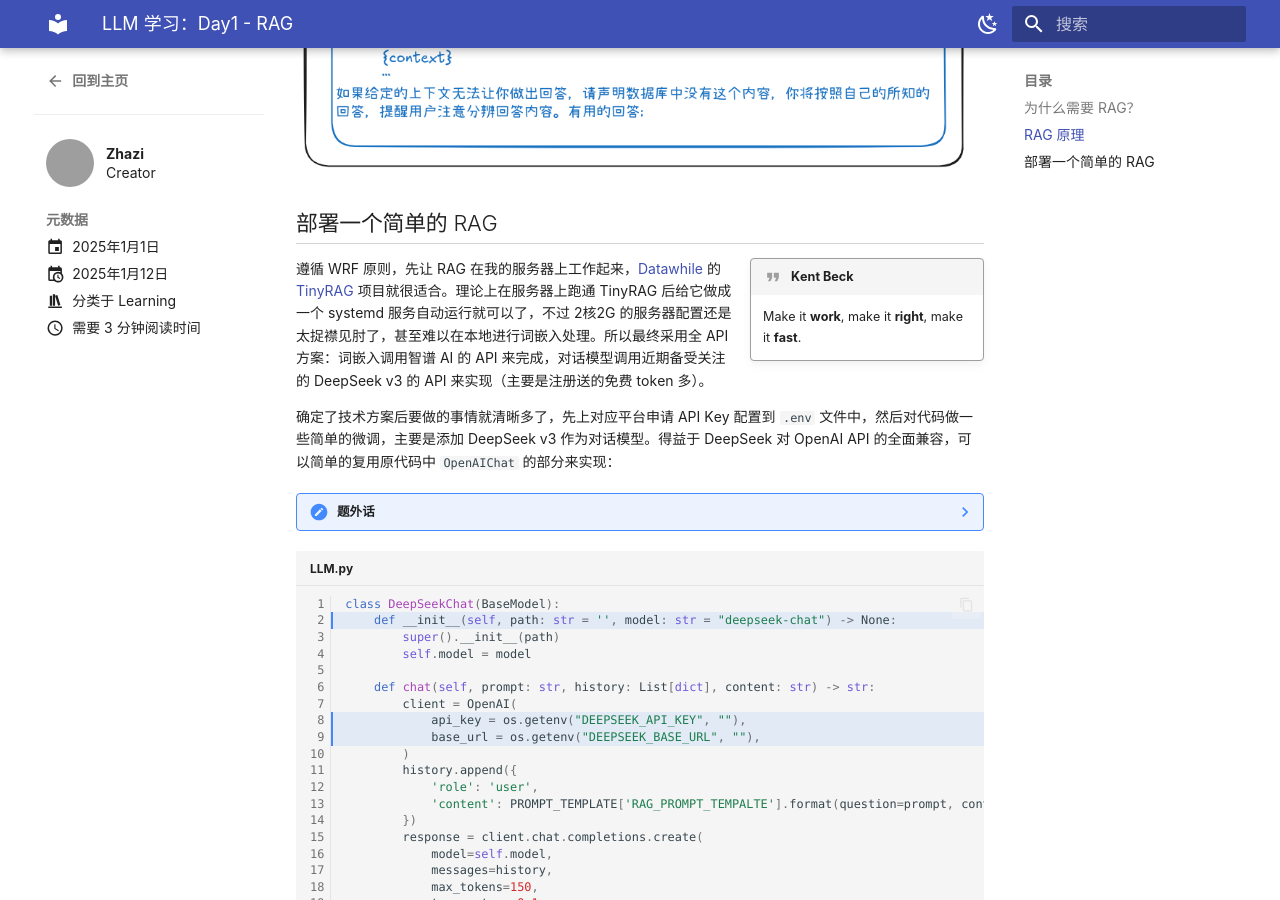
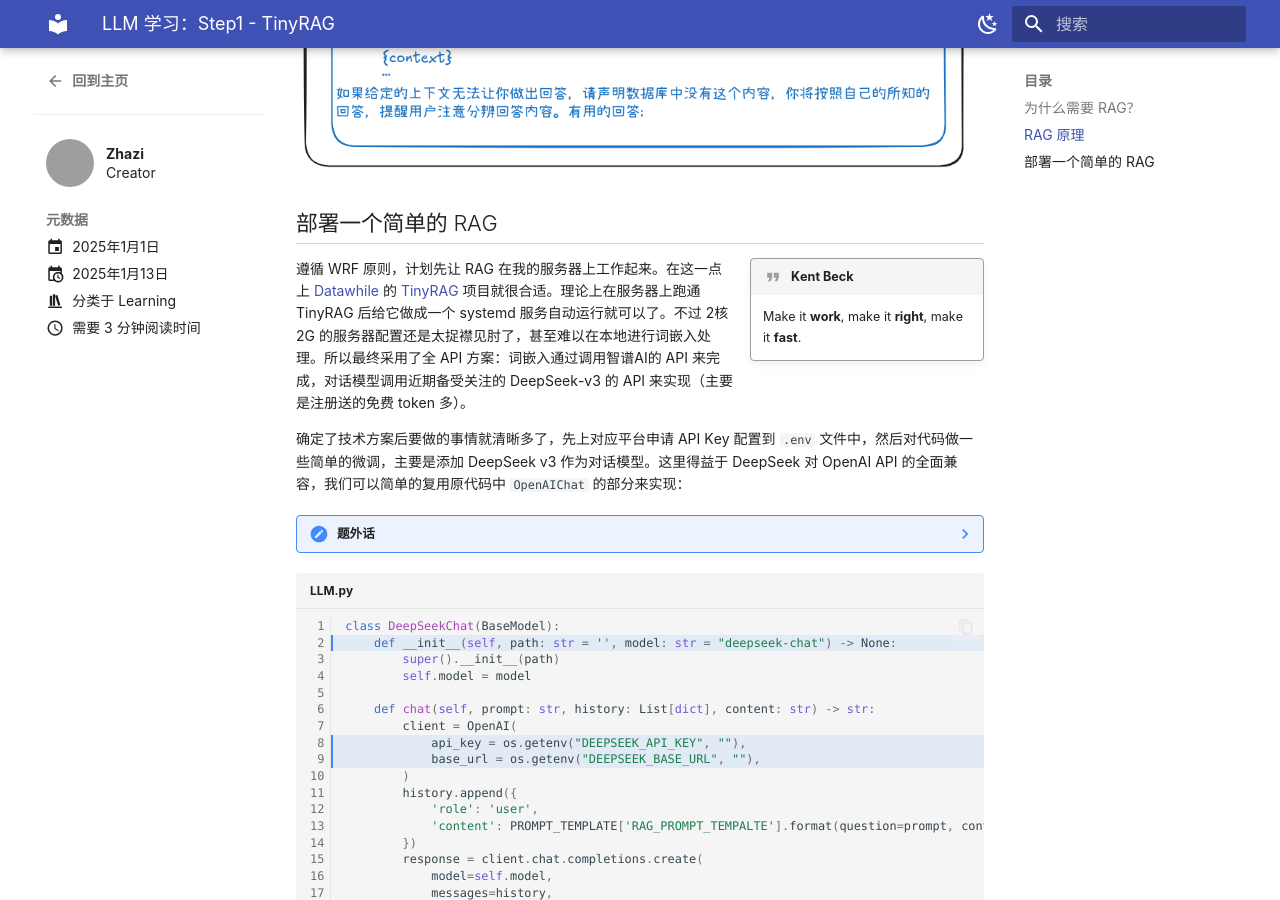
Before and after one commit to the-full/the-full.github.io, an MkDocs documentation site: the page built from docs/blog/posts/llm-Step1-TinyRAG.md, in a window 1280 px wide and 900 px high, scrolled down 1311 px. Built offline with MkDocs 1.6.1 and Material for MkDocs 9.7.7, drawn with Linux system fonts in a browser that asks for light colours; some of the changed text lies outside the part shown; grey boxes are pictures that could not be loaded.

Commit message:
update: 小修小改

```diff
--- a/docs/blog/posts/llm-day1-RAG.md
+++ b/docs/blog/posts/llm-Step1-TinyRAG.md
@@ -1,12 +1,11 @@
 ---
 draft: false
-search:
-  exclude: true
 date:
   created: 2025-01-01
   updated: 2025-01-03
   updated: 2025-01-04
   updated: 2025-01-12
+  updated: 2025-01-13
 categories:
   - Learning
 tags:
@@ -16,14 +15,14 @@
   - zhazi
 ---
 
-# LLM 学习：Day1 - RAG
+# LLM 学习：Step1 - TinyRAG
 
 !!! abstract ""
 
     年末回顾这一年，感觉已经开始落后于时代。一直在做着科研，但所研究方向和主流渐行渐远；一直在尝试使用 ai 工具提高效率，但总是对其背后的技术仍是一知半解。这么一年过去，惊觉自己已经错过了太多。为了避免脱离时代，新的一年就以学习当前 LLM 的相关技术开始吧。
 
-    Day1 计划：在服务器上部署一个简单的 RAG 服务，其知识库内容为本篇以及后续的学习笔记，方便之后回顾。
-    Day2 计划：完成这篇博客
+    计划：在服务器上部署一个简单的 RAG 服务，其知识库内容为本篇以及后续的学习笔记，方便之后回顾。
+    后续：完成这篇博客
 
 ??? notes "RAG"
 
@@ -54,9 +53,9 @@
 
     Make it **work**, make it **right**, make it **fast**.
 
-遵循 WRF 原则，先让 RAG 在我的服务器上工作起来，[Datawhile](https://github.com/datawhalechina) 的 [TinyRAG](https://github.com/datawhalechina/tiny-universe/tree/main/content/TinyRAG) 项目就很适合。理论上在服务器上跑通 TinyRAG 后给它做成一个 systemd 服务自动运行就可以了，不过 2核2G 的服务器配置还是太捉襟见肘了，甚至难以在本地进行词嵌入处理。所以最终采用全 API 方案：词嵌入调用智谱 AI 的 API 来完成，对话模型调用近期备受关注的 DeepSeek v3 的 API 来实现（主要是注册送的免费 token 多）。
+遵循 WRF 原则，计划先让 RAG 在我的服务器上工作起来。在这一点上 [Datawhile](https://github.com/datawhalechina) 的 [TinyRAG](https://github.com/datawhalechina/tiny-universe/tree/main/content/TinyRAG) 项目就很合适。理论上在服务器上跑通 TinyRAG 后给它做成一个 systemd 服务自动运行就可以了。不过 2核2G 的服务器配置还是太捉襟见肘了，甚至难以在本地进行词嵌入处理。所以最终采用了全 API 方案：词嵌入通过调用智谱AI的 API 来完成，对话模型调用近期备受关注的 DeepSeek-v3 的 API 来实现（主要是注册送的免费 token 多）。
 
-确定了技术方案后要做的事情就清晰多了，先上对应平台申请 API Key 配置到 `.env` 文件中，然后对代码做一些简单的微调，主要是添加 DeepSeek v3 作为对话模型。得益于 DeepSeek 对 OpenAI API 的全面兼容，可以简单的复用原代码中 `OpenAIChat` 的部分来实现：
+确定了技术方案后要做的事情就清晰多了，先上对应平台申请 API Key 配置到 `.env` 文件中，然后对代码做一些简单的微调，主要是添加 DeepSeek v3 作为对话模型。这里得益于 DeepSeek 对 OpenAI API 的全面兼容，我们可以简单的复用原代码中 `OpenAIChat` 的部分来实现：
 
 ??? note "题外话"
 
```
